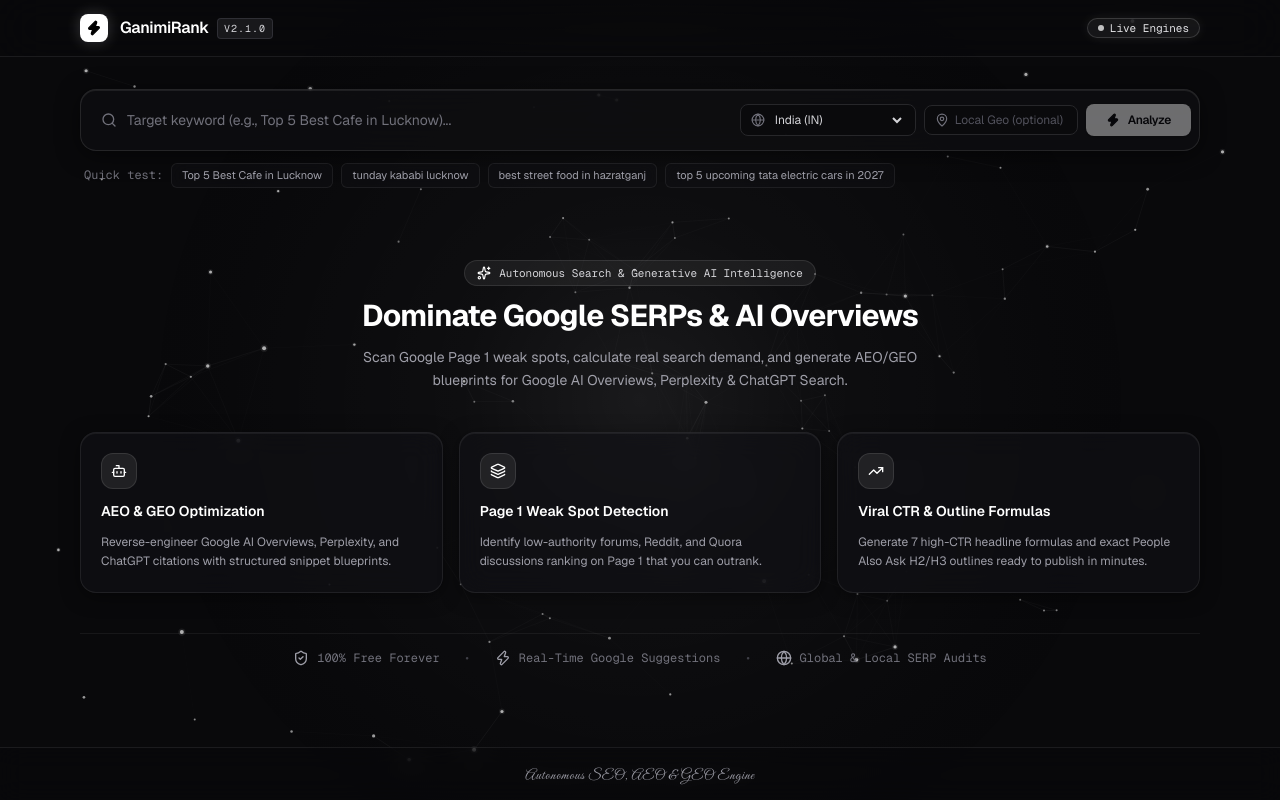
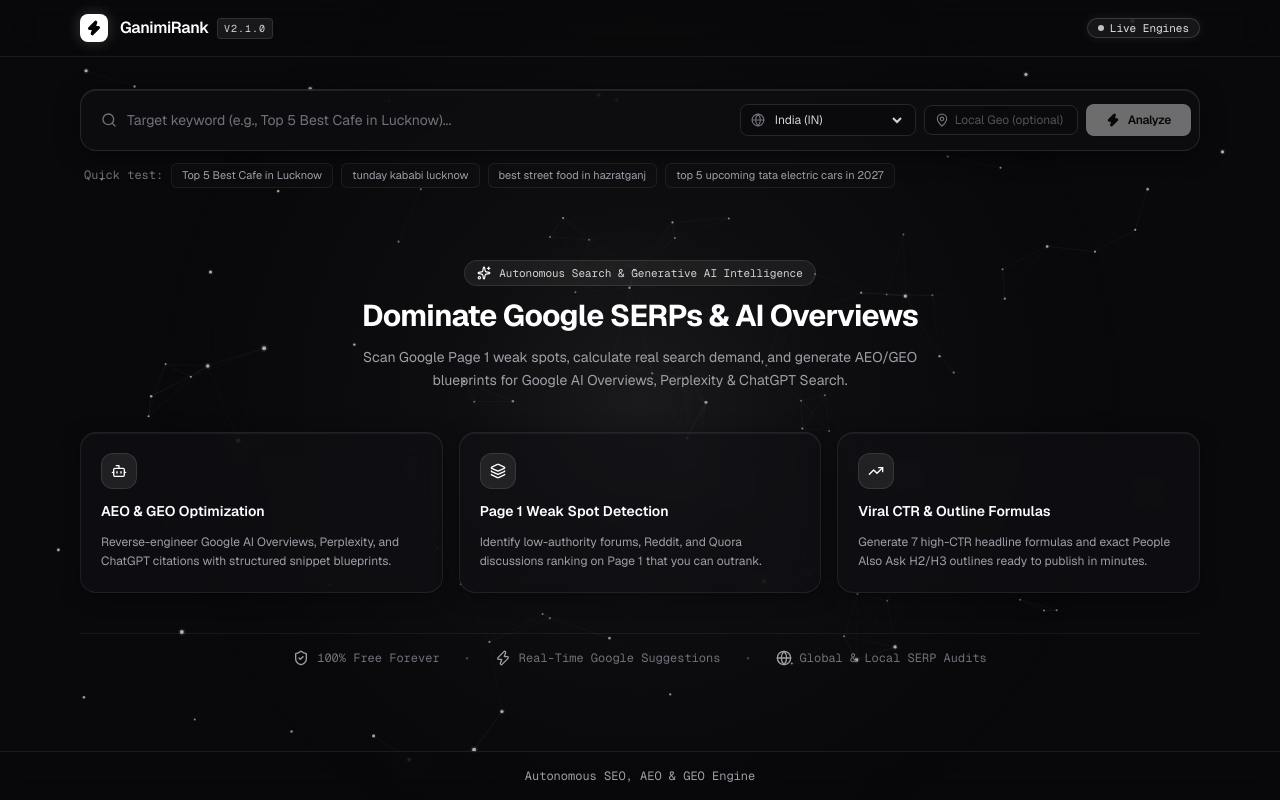
Before and after one commit to RITIKSINGH-DEOS/GanimiRank, a Next.js app in the folder frontend/: page / in a window 1280 px wide. Built offline with nearby package versions, Linux system fonts and the light colour scheme; no server answers; a web font is replaced by a local one.

Commit message:
style(footer): simplify footer to clean monospace style matching trust strip

```diff
--- a/frontend/src/components/layout/Footer.tsx
+++ b/frontend/src/components/layout/Footer.tsx
@@ -2,10 +2,8 @@ import React from "react";
 
 export default function Footer() {
   return (
-    <footer className="border-t border-white/[0.08] bg-zinc-950/40 backdrop-blur-md py-3.5 text-center relative z-10">
-      <span className="font-calligraphy text-xs sm:text-sm text-zinc-400 tracking-wider hover:text-white transition-colors duration-300 drop-shadow-[0_0_8px_rgba(255,255,255,0.12)] cursor-default">
-        Autonomous SEO, AEO &amp; GEO Engine
-      </span>
+    <footer className="border-t border-white/[0.08] bg-zinc-950/40 backdrop-blur-md py-4 text-center text-xs text-zinc-400 font-mono relative z-10 cursor-default">
+      Autonomous SEO, AEO &amp; GEO Engine
     </footer>
   );
 }
```
